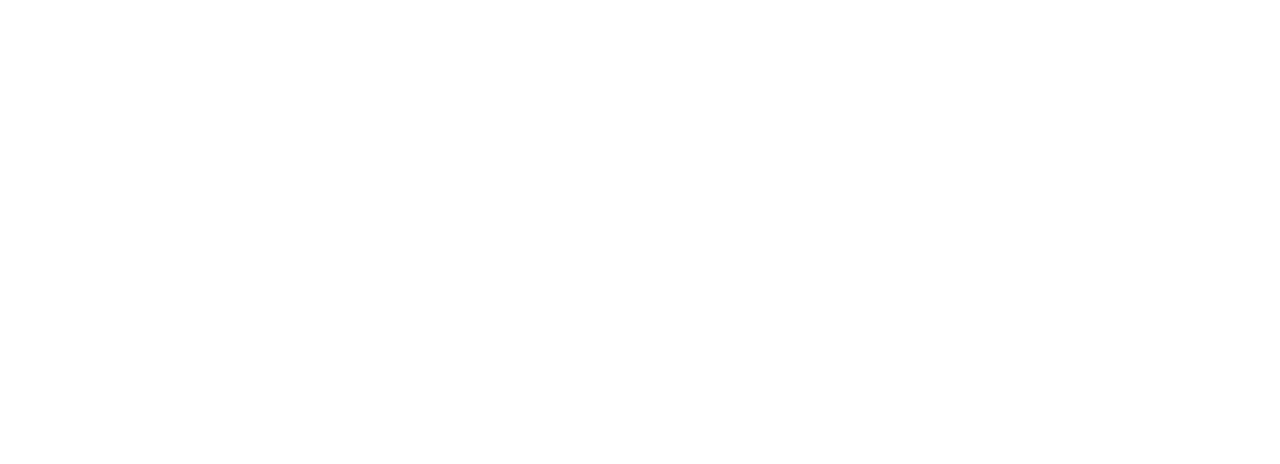
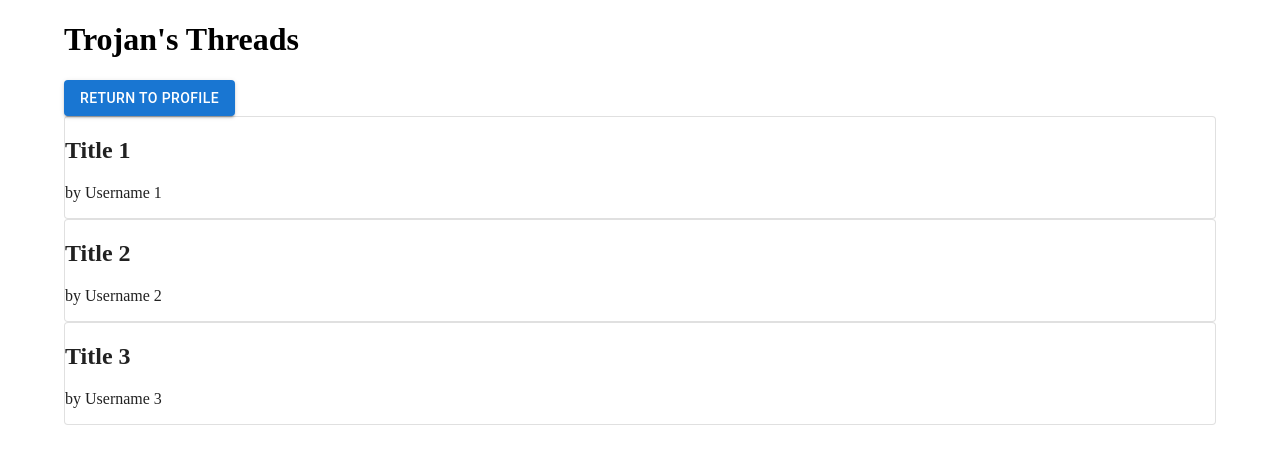
Before and after one commit to jennykim515/trojanchat, a React (Create React App) app in the folder frontend/: page / in a window 1280 px wide. Shown: the top 464 px of the page. Built offline with nearby package versions, Linux system fonts and the light colour scheme; the HTML template or start-up script is replaced by a standard one.

Commit message:
main thread page outline

```diff
--- a/frontend/package.json
+++ b/frontend/package.json
@@ -3,6 +3,9 @@
   "version": "0.1.0",
   "private": true,
   "dependencies": {
+    "@emotion/react": "^11.10.5",
+    "@emotion/styled": "^11.10.5",
+    "@mui/material": "^5.10.14",
     "@testing-library/jest-dom": "^5.16.5",
     "@testing-library/react": "^13.4.0",
     "@testing-library/user-event": "^13.5.0",
--- a/frontend/src/App.js
+++ b/frontend/src/App.js
@@ -1,5 +1,6 @@
 import './App.css';
 import { createContext, useState } from "react"
+import ChatThreads from './pages/ChatThreads';
 
 export const AppContext = createContext(null)
 
@@ -15,6 +16,7 @@
   return (
     <AppContext.Provider value={{ user, setUser }}>
       {/* add components */}
+      <ChatThreads />
     </AppContext.Provider>
   );
 }
--- /dev/null
+++ b/frontend/src/components/Thread.jsx
@@ -0,0 +1,15 @@
+import Card from '@mui/material/Card'
+
+// props: title, username, date, num comments
+const Thread = (props) => {
+    console.log(props);
+    const threadinfo = props.threadInfo
+    return (
+        <Card variant="outlined">
+            <h2>{threadinfo.title}</h2>
+            <p>by {threadinfo.username}</p>
+        </Card>
+    )
+}
+
+export default Thread;
--- /dev/null
+++ b/frontend/src/pages/ChatThreads.jsx
@@ -0,0 +1,44 @@
+import { useState, useContext, useEffect } from "react";
+import { AppContext } from '../App'
+import Thread from "../components/Thread";
+import Container from '@mui/material/Container'
+import Button from '@mui/material/Button'
+
+export default function ChatThreads() {
+    const [threadData, setThreadData] = useState([]);
+
+    useEffect(() => {
+        getThreadData();
+    }, [])
+
+    const getThreadData = () => {
+        // api call
+        setThreadData([
+            {
+                title: "Title 1",
+                username: "Username 1"
+            },
+            {
+                title: "Title 2",
+                username: "Username 2"
+            },
+            {
+                title: "Title 3",
+                username: "Username 3"
+            },
+
+        ]);
+    }
+    const { user } = useContext(AppContext)
+    console.log(user);
+    return (
+        <Container>
+            <h1>{user.name}'s Threads</h1>
+            <Button variant="contained">Return to Profile</Button>
+
+            {threadData.map((thread, i) => {
+                return (<Thread threadInfo={thread}/>)
+            })}
+        </Container>
+    )
+}
```
Also changed, not shown: 1 other file (tests, documents, lock files or other folders).
